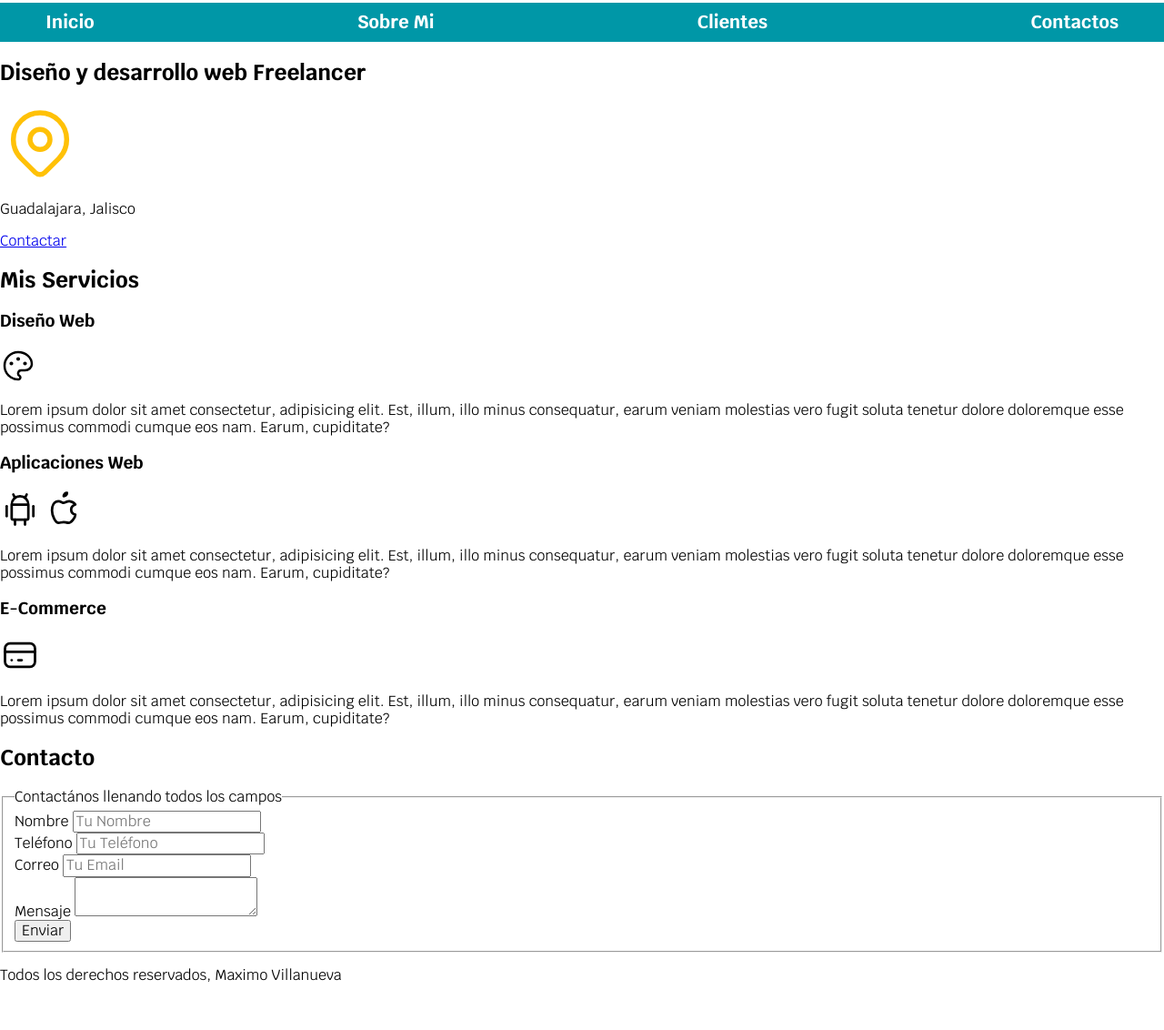
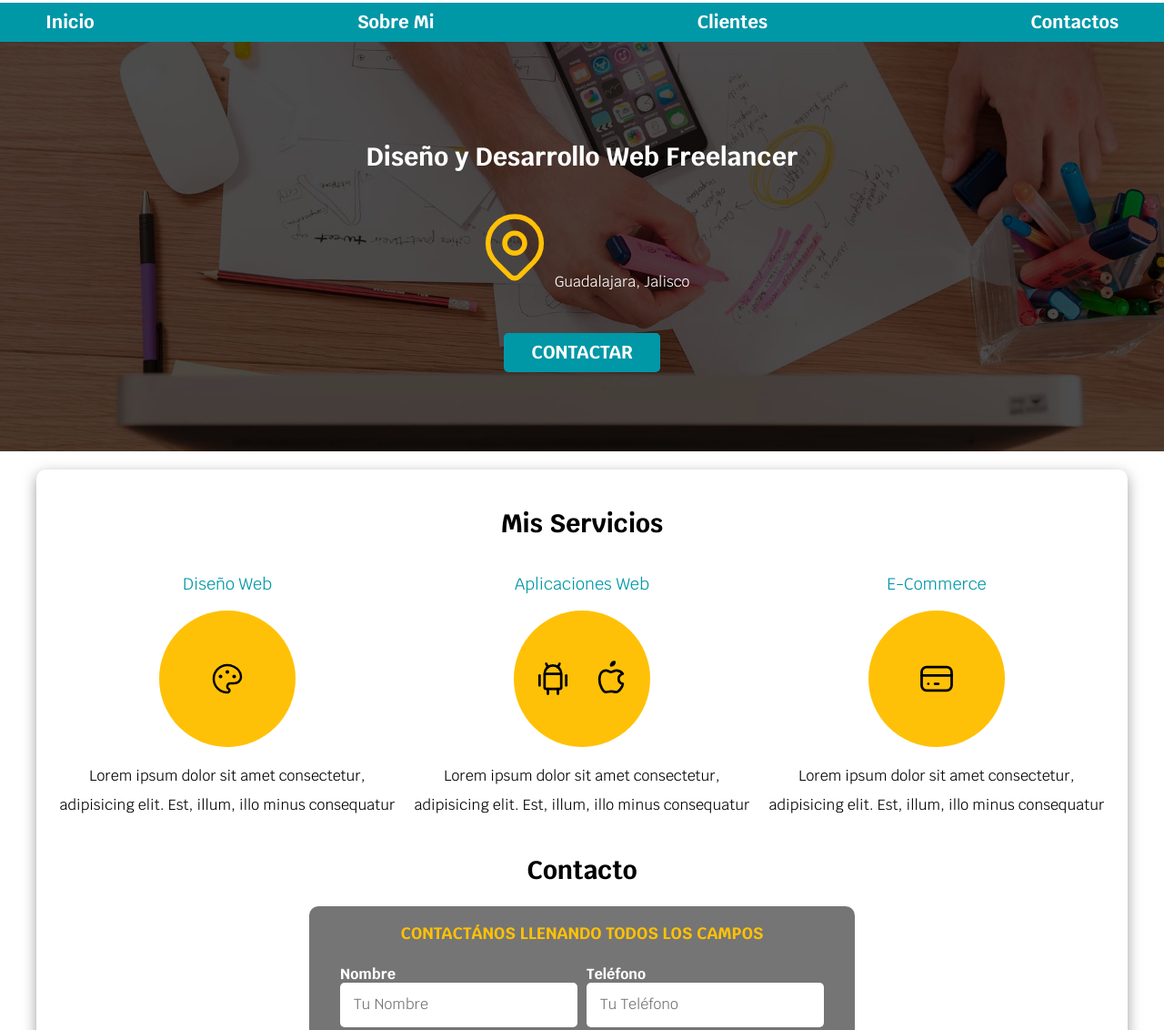
Before and after one commit to DarkMax27/UdemyProyects, a plain HTML site: page freelancer_inicio/index.html in a window 1280 px wide. Shown: the part 92-1224 px from the top of the page at 91% size. Before the commit the page ends 1190 px from the top, so only its background shows below. Drawn offline with Linux system fonts and the light colour scheme.

Commit message:
Mas cambios

```diff
--- a/freelancer_inicio/css/styles.css
+++ b/freelancer_inicio/css/styles.css
@@ -4,41 +4,123 @@
     --primario: #ffc107;
     --secundario: #0097a7;
     --gris: #757575;
-
+    --grisClaro: #DFF9F3;
+}
+ /* General */
+html {
+    font-size: 62.5%;
+    box-sizing: border-box; /* Hack para Box Model */
+    scroll-snap-type: y mandatory;
+}
+/* Scroll Snaps */
+.servicios,
+.navegacion-principal,
+.formulario {
+    scroll-snap-align: center;
+    scroll-snap-stop: always;
 }
 
-html {
-    font-size: 62.5%;
+*, *:before, *:after{
+    box-sizing: inherit;
 }
 body {
     font-size: 16px; /* 1rem = 10px */
     font-family: 'Krub', sans-serif;
+    background-image: linear-gradient(to top var(--grisClaro) 0%, var(--blanco) 100%);
+}
+.contenedor {
+    max-width: 120rem;
+    margin: 0 auto;
 }
 
-.titulo {
+.boton {
+    background-color: var(--secundario);
+    color: var(--blanco);
+    padding:1rem 3rem;
+    margin-top: 3rem;
+    font-size: 2rem;
+    text-decoration: none;
+    text-transform: uppercase;
+    font-weight: bold;
+    border-radius: .5rem;
+    width: 90%;
     text-align: center;
+    border: none;
+}
+
+@media (min-width: 768px) { /*Este media query es para tener un boton mas grande en celulares*/
+     .boton {
+        width: auto;
+     }
+}
+.boton:hover {
+    cursor: pointer;
+}
+
+.sombra { /* Este codigo es para el degradado del body */
+    -webkit-box-shadow: 0px 5px 15px 0px rgba(122,122,122,0.73);
+    -moz-box-shadow: 0px 5px 15px 0px rgba(122,122,122,0.73);
+    box-shadow: 0px 5px 15px 0px rgba(122,122,122,0.73);
+    background-color: var(--blanco);
+    padding: 2rem;
+    border-radius: 1rem;
+
+    /* Pagina de las sombras https://www.cssmatic.com/box-shadow*/
+}
+
+/* Tipografia */
+h1{
     font-size: 3.8rem;
-    font-family: 'Krub', sans-serif;
+}
+h2{
+    font-size: 2.8rem;
+}
+h3{
+    font-size: 1.8rem;
+}
+h1,h2,h3 {
+    text-align: center;
 }
 
 .titulo span {
     font-size: 2rem;
 }
 
-.contenedor {
-    width: 120rem;
-    margin: 0 auto;
+/* Utilidades */
+.w-sm-100 {
+    width: 100%;
+}
+@media (min-width: 768px) {
+     .w-sm-100 {               /* Lo que esta dentro del mq es lo que aparece */
+         width: auto;          /* En la pagina sin hacerla mas pequeña */
+     }
+}
+.flex {
+    display: flex;
+}
+.alinear-derecha {
+    justify-content: flex-end;
 }
 
+/* Navegacion Principal */
 .nav-bg {
     background-color: var(--secundario);
 }
 .navegacion-principal {
     display: flex;
+    flex-direction: column;
     justify-content: space-between;
 }
 
+@media (min-width: 480px) {  /*480px es para un telefono y 768px es para tablet*/
+     .navegacion-principal{
+         flex-direction: row;
+     }
+}
+
 .navegacion-principal a {
+    display: block;
+    text-align: center;
     color: var(--blanco);
     text-decoration: none;
     font-size: 2rem;
@@ -47,7 +129,130 @@ body {
 }
 
 .navegacion-principal a:hover {
-    background-color: var(--primario);
-    color: var(--oscuro);
+    background-color: var(--primario); /* Este codigo es para que cuando pases el cursor*/
+    color: var(--oscuro);   /* Sobre el boton cambie a los colores seleccionados*/
 
 }
+
+/* Hero o imagen */
+.hero {
+    background-image: url(../img/hero.jpg);
+    background-repeat: no-repeat;
+    background-size: cover;
+    height: 450px;
+    position: relative;
+    margin-bottom: 2rem;
+}
+.contenido-hero {
+    position: absolute;
+    background-color: rgba( 0,0,0, .6); /* Anterior */
+    background-color: rgb( 0 0 0 / 70%);
+    width: 100%;
+    height: 100%;
+
+    display: flex;
+    flex-direction: column;
+    align-items: center;
+    justify-content: center;
+
+}
+.contenido-hero h2,
+.contenido-hero p {
+    color: var(--blanco);
+}
+
+/* Servicios */
+
+@media (min-width: 768px) { /* Se acomoda de arriba hacia abajo en tablets*/
+    .servicios {            /* Y en pantallas mas grandes horizontalmente*/
+        display: grid;
+        grid-template-columns: repeat(3, 1fr); /* 1fr es igual a 33.3% */
+        column-gap: 1rem; /* Con esta funcion puede hacer espaciado entre los elementos*/
+
+    }
+}
+.servicio {
+    display: flex;
+    flex-direction: column; /* Y aqui ayuda a centra los circulos porque es el padres*/
+    align-items: center;
+}
+.servicio h3{
+    color: var(--secundario);
+    font-weight: normal;
+}
+.servicio p {
+    line-height: 2; /*Line-height es el interlineado*/
+    text-align: center;
+}
+.servicio .iconos {
+    height: 15rem;   /*Se forma un cuadrado*/
+    width: 15rem;
+    background-color: var(--primario); /*Se le da un color*/
+    border-radius: 50%;  /*Y con el border radius se hace un circulo*/
+    display: flex;
+    justify-content: space-evenly;  /*El display flex ayuda acentra los iconos*/
+    align-items: center;
+}
+
+/* Contactos */
+
+.formulario {
+    background-color: var(--gris);
+    width: min(60rem, 100%); /* Utilizar el valor mas pequeño*/
+    margin: 0 auto;
+    padding: 2rem;
+    border-radius: 1rem;
+
+}
+
+.formulario fieldset {
+    border: none;       /* Este codigo es para quitar la linea alrrededor del formulario*/
+}
+.formulario legend {
+    text-align: center;
+    font-size: 1.8rem;
+    text-transform: uppercase;
+    font-weight: bold;
+    margin-bottom: 2rem;
+    color: var(--primario);
+}
+
+@media (min-width: 786px) {
+    .contenedor-campos {        /* Se usa grid para dividir en dos columnas*/
+        display: grid;
+        grid-template-columns: repeat(2, 1fr);
+        grid-template-rows: auto auto 20rem;
+        column-gap: 1rem;
+
+    }                       /* si tienes varias clases con el mismo nombre */
+    .campo:nth-child(3) {   /* nth-chlid te permite elegir entre 1, 2, 3 y 4...*/
+       grid-column: 1 / 3;  /* Asi puedes posicionarlo en todo ese cuadro*/
+    }
+    .campo:nth-child(4),
+    .campo:nth-child(5){
+        grid-column: 1 / 3;
+    }
+}
+.campo {
+    margin-bottom: 1rem;
+
+}
+.campo label {
+    color: var(--blanco);
+    font-weight: bold;
+    display: block;
+}
+.campo textarea {   /* Este codigo es para modificar la altura del textarea*/
+    height: 20rem;
+}
+
+.input-text{    /* Este codigo es para modificar el texto de los inputs*/
+    width: 100%;
+    border: none;
+    padding: 1.5rem;
+    border-radius: .5rem;
+}
+ /* Footer */
+ .footer {
+     text-align: center;
+ }
--- a/freelancer_inicio/index.html
+++ b/freelancer_inicio/index.html
@@ -26,23 +26,26 @@
         </nav>
     </div>
 
-    <section>
-        <h2>Diseño y desarrollo web Freelancer</h2>
-        <svg xmlns="http://www.w3.org/2000/svg" class="icon icon-tabler icon-tabler-map-pin" width="88" height="88" viewBox="0 0 24 24" stroke-width="1.5" stroke="#ffc107" fill="none" stroke-linecap="round" stroke-linejoin="round">
-            <path stroke="none" d="M0 0h24v24H0z" fill="none"/>
+    <div class="hero">
+        <div class="contenido-hero">
+            <h2>Diseño y Desarrollo Web <span>Freelancer</span></h2>
+            <p><svg xmlns="http://www.w3.org/2000/svg" class="icon icon-tabler icon-tabler-map-pin" width="88" height="88" viewBox="0 0 24 24" stroke-width="1.5" stroke="#FFC107" fill="none" stroke-linecap="round" stroke-linejoin="round">
+                <path stroke="none" d="M0 0h24v24H0z"/>
                 <circle cx="12" cy="11" r="3" />
-            <path d="M17.657 16.657l-4.243 4.243a2 2 0 0 1 -2.827 0l-4.244 -4.243a8 8 0 1 1 11.314 0z" />
-        </svg>
-        <p>Guadalajara, Jalisco</p>
+                <path d="M17.657 16.657L13.414 20.9a1.998 1.998 0 0 1 -2.827 0l-4.244-4.243a8 8 0 1 1 11.314 0z" />
+              </svg>Guadalajara, Jalisco</p>
 
-        <a href="#">Contactar</a>
-    </section>
+            <a class="boton" href="#">Contactar</a>
+        </div> <!-- .contenido-hero-->
+    </div>
 
-    <main>
+    <main class="contenedor sombra">
         <h2>Mis Servicios</h2>
 
-        <section>
+        <div class="servicios">
+            <section class="servicio">
                 <h3>Diseño Web</h3>
+                <div class="iconos">
                     <svg xmlns="http://www.w3.org/2000/svg" class="icon icon-tabler icon-tabler-palette" width="40" height="40" viewBox="0 0 24 24" stroke-width="1.5" stroke="#000000" fill="none" stroke-linecap="round" stroke-linejoin="round">
                         <path stroke="none" d="M0 0h24v24H0z" fill="none"/>
                         <path d="M12 21a9 9 0 1 1 0 -18a9 8 0 0 1 9 8a4.5 4 0 0 1 -4.5 4h-2.5a2 2 0 0 0 -1 3.75a1.3 1.3 0 0 1 -1 2.25" />
@@ -50,11 +53,13 @@
                         <circle cx="12" cy="7.5" r=".5" fill="currentColor" />
                         <circle cx="16.5" cy="10.5" r=".5" fill="currentColor" />
                     </svg>
-            <p>Lorem ipsum dolor sit amet consectetur, adipisicing elit. Est, illum, illo minus consequatur, earum veniam molestias vero fugit soluta tenetur dolore doloremque esse possimus commodi cumque eos nam. Earum, cupiditate?</p>
+                </div>
+                <p>Lorem ipsum dolor sit amet consectetur, adipisicing elit. Est, illum, illo minus consequatur</p>
             </section>
 
-        <section>
+            <section class="servicio">
                 <h3>Aplicaciones Web</h3>
+                <div class="iconos">
                     <svg xmlns="http://www.w3.org/2000/svg" class="icon icon-tabler icon-tabler-brand-android" width="44" height="44" viewBox="0 0 24 24" stroke-width="1.5" stroke="currentColor" fill="none" stroke-linecap="round" stroke-linejoin="round">
                         <path stroke="none" d="M0 0h24v24H0z" fill="none"/>
                         <line x1="4" y1="10" x2="4" y2="16" />
@@ -70,11 +75,13 @@
                         <path d="M9 7c-3 0 -4 3 -4 5.5c0 3 2 7.5 4 7.5c1.088 -.046 1.679 -.5 3 -.5c1.312 0 1.5 .5 3 .5s4 -3 4 -5c-.028 -.01 -2.472 -.403 -2.5 -3c-.019 -2.17 2.416 -2.954 2.5 -3c-1.023 -1.492 -2.951 -1.963 -3.5 -2c-1.433 -.111 -2.83 1 -3.5 1c-.68 0 -1.9 -1 -3 -1z" />
                         <path d="M12 4a2 2 0 0 0 2 -2a2 2 0 0 0 -2 2" />
                     </svg>
-            <p>Lorem ipsum dolor sit amet consectetur, adipisicing elit. Est, illum, illo minus consequatur, earum veniam molestias vero fugit soluta tenetur dolore doloremque esse possimus commodi cumque eos nam. Earum, cupiditate?</p>
+                </div>
+                <p>Lorem ipsum dolor sit amet consectetur, adipisicing elit. Est, illum, illo minus consequatur</p>
             </section>
 
-        <section>
+            <section class="servicio">
                 <h3>E-Commerce</h3>
+                <div class="iconos">
                     <svg xmlns="http://www.w3.org/2000/svg" class="icon icon-tabler icon-tabler-credit-card" width="44" height="44" viewBox="0 0 24 24" stroke-width="1.5" stroke="currentColor" fill="none" stroke-linecap="round" stroke-linejoin="round">
                         <path stroke="none" d="M0 0h24v24H0z" fill="none"/>
                         <rect x="3" y="5" width="18" height="14" rx="3" />
@@ -82,46 +89,50 @@
                         <line x1="7" y1="15" x2="7.01" y2="15" />
                         <line x1="11" y1="15" x2="13" y2="15" />
                     </svg>
-            <p>Lorem ipsum dolor sit amet consectetur, adipisicing elit. Est, illum, illo minus consequatur, earum veniam molestias vero fugit soluta tenetur dolore doloremque esse possimus commodi cumque eos nam. Earum, cupiditate?</p>
+                </div>
+                <p>Lorem ipsum dolor sit amet consectetur, adipisicing elit. Est, illum, illo minus consequatur</p>
             </section>
-    </main>
+        </div> <!-- .servicios -->
 
         <section>
             <h2>Contacto</h2>
 
-        <form>
+            <form class="formulario">
                 <fieldset>
                     <legend>Contactános llenando todos los campos</legend>
 
-                <div>
+                    <div class="contenedor-campos">
+                        <div class="campo">
                             <label>Nombre</label>
-                    <input type="text" placeholder="Tu Nombre">
+                            <input class="input-text" type="text" placeholder="Tu Nombre">
                         </div>
 
-                <div>
+                        <div class="campo">
                             <label>Teléfono</label>
-                    <input type="tel" placeholder="Tu Teléfono">
+                            <input class="input-text" type="tel" placeholder="Tu Teléfono">
                         </div>
 
-                <div>
+                        <div class="campo">
                             <label>Correo</label>
-                    <input type="email" placeholder="Tu Email">
+                            <input class="input-text" type="email" placeholder="Tu Email">
                         </div>
 
-                <div>
+                        <div class="campo">
                             <label>Mensaje</label>
-                    <textarea></textarea>
+                            <textarea class="input-text"></textarea>
                         </div>
 
-                <div>
-                    <input type="submit" value="Enviar">
+                        <div class="campo alinear-derecha flex">
+                            <input class="boton w-sm-100" type="submit" value="Enviar">
                         </div>
+                    </div> <!-- .contenedor-campos-->
                 </fieldset>
             </form>
 
         </section>
+    </main>
 
-    <footer>
+    <footer class="footer">
         <p>Todos los derechos reservados, Maximo Villanueva</p>
     </footer>
 
```
Also changed, not shown: freelancer_inicio/nosotros.html (deleted, +0 -14 lines). Lines whose indentation alone changed are shown as unchanged.
